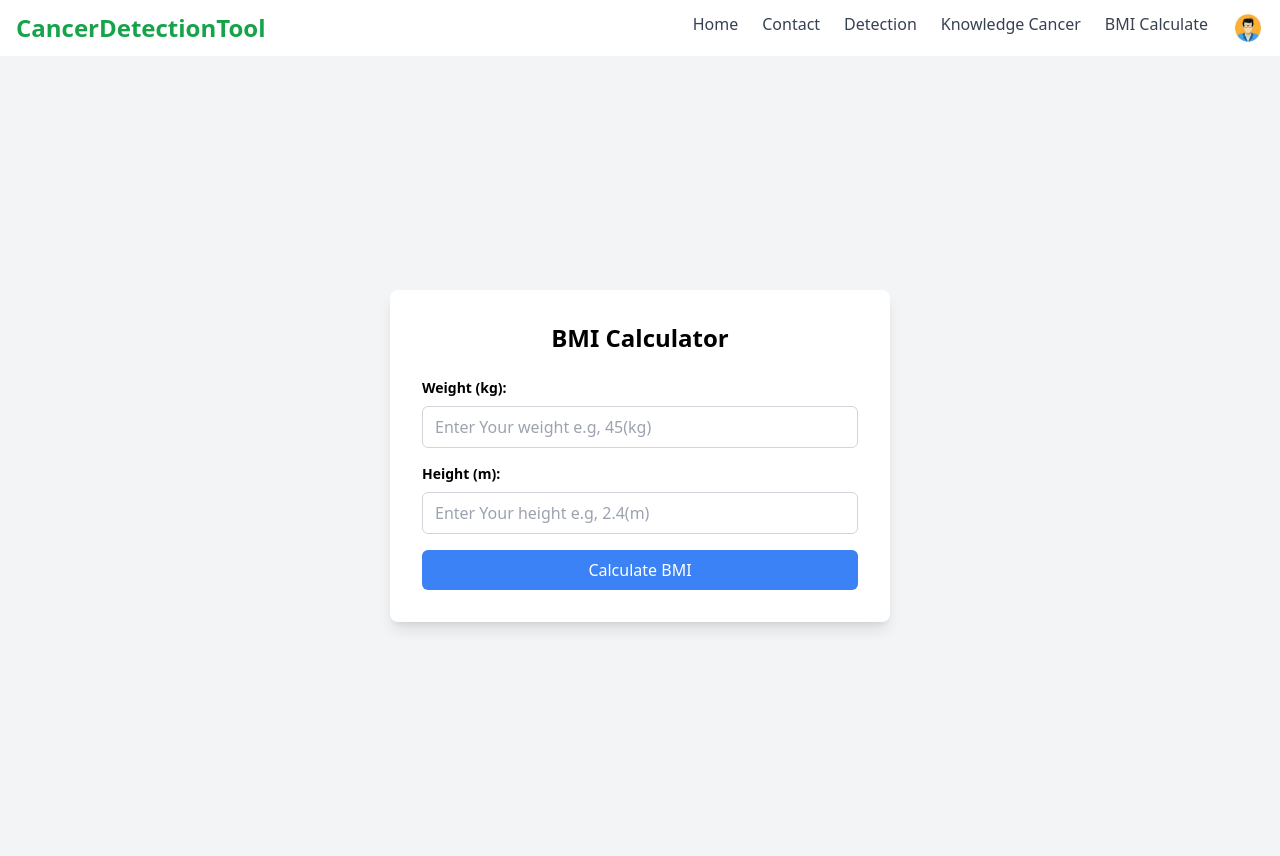
After one commit to Atiar-Rahman/Symtom_based_Cancer_detection, a Django app: page /tools/bmi/ in a window 1280 px wide. The commit adds this page. Run offline with Django 5.2, Linux system fonts and the light colour scheme; some libraries are stand-ins or nearby versions.

Commit message:
added bmi calulator

```diff
--- /dev/null
+++ b/tools/templates/Bmi.html
@@ -0,0 +1,52 @@
+{% extends "base.html" %}
+{% block content %}
+<div class="bg-gray-100 flex justify-center items-center h-screen">
+
+    <!-- BMI Calculator Form -->
+    <div class="bg-white p-8 rounded-lg shadow-lg md:w-80 lg:w-[500px]">
+        <h2 class="text-2xl font-bold text-center mb-6">BMI Calculator</h2>
+
+        <form id="bmiForm">
+            <div class="mb-4">
+                <label for="weight" class="block text-sm font-semibold mb-2">Weight (kg):</label>
+                <input placeholder="Enter Your weight e.g, 45(kg)" type="number" id="weight" class="w-full px-3 py-2 border border-gray-300 rounded-md focus:outline-none focus:ring-2 focus:ring-blue-500" required>
+            </div>
+
+            <div class="mb-4">
+                <label for="height" class="block text-sm font-semibold mb-2">Height (m):</label>
+                <input placeholder="Enter Your height e.g, 2.4(m)"  type="number" step="0.01" id="height" class="w-full px-3 py-2 border border-gray-300 rounded-md focus:outline-none focus:ring-2 focus:ring-blue-500" required>
+            </div>
+
+            <button type="submit" class="w-full py-2 bg-blue-500 text-white rounded-md hover:bg-blue-600">Calculate BMI</button>
+        </form>
+
+        <div id="bmiResult" class="mt-6 text-center hidden">
+            <h3 class="text-xl font-semibold">Your BMI is:</h3>
+            <p id="bmiValue" class="text-3xl font-bold"></p>
+        </div>
+    </div>
+
+    <script>
+        // Calculate BMI and display result
+        document.getElementById('bmiForm').addEventListener('submit', function(e) {
+            e.preventDefault();
+
+            const weight = parseFloat(document.getElementById('weight').value);
+            const height = parseFloat(document.getElementById('height').value);
+
+            if (isNaN(weight) || isNaN(height) || weight <= 0 || height <= 0) {
+                alert('Please enter valid values for both weight and height.');
+                return;
+            }
+
+            const bmi = weight / (height * height);  // BMI formula: weight / height^2
+            const bmiValueElement = document.getElementById('bmiValue');
+            const bmiResultElement = document.getElementById('bmiResult');
+
+            bmiValueElement.textContent = bmi.toFixed(2);
+            bmiResultElement.classList.remove('hidden');
+        });
+    </script>
+
+</div>
+{% endblock content %}
--- a/tools/templates/navbar.html
+++ b/tools/templates/navbar.html
@@ -16,6 +16,7 @@
         <li><a href="{% url 'contact' %}" class="text-gray-700 hover:text-green-600 font-medium">Contact</a></li>
         <li><a href="{% url 'detection' %}" class="text-gray-700 hover:text-green-600 font-medium">Detection</a></li>
         <li><a href="{% url 'knowledge' %}" class="text-gray-700 hover:text-green-600 font-medium">Knowledge Cancer</a></li>
+        <li><a href="{% url 'bmi' %}" class="text-gray-700 hover:text-green-600 font-medium">BMI Calculate</a></li>
         <li><a href="#"><img class='w-8 h-8 rounded-full' src="{% static 'images/avator.jpeg' %}" alt="profile logo"></a></li>
       </ul>
     </div>
--- a/tools/urls.py
+++ b/tools/urls.py
@@ -1,5 +1,5 @@
 from django.urls import path
-from tools.views import Home,Detection,Knowledge,Contact,Breast_blog,Lung_blog,Liver_blog
+from tools.views import Home,Detection,Knowledge,Contact,Breast_blog,Lung_blog,Liver_blog,BMI_Calculate
 
 urlpatterns = [
     path('detection/',Detection,name='detection'),
@@ -8,4 +8,5 @@ urlpatterns = [
     path('breast_blog/',Breast_blog,name = 'breast'),
     path('lung_blog/',Lung_blog,name = 'lung'),
     path('liver_blog/',Liver_blog,name = 'liver'),
+    path('bmi/',BMI_Calculate,name = 'bmi'),
 ]
--- a/tools/views.py
+++ b/tools/views.py
@@ -18,6 +18,8 @@ def Lung_blog(request):
     return render(request,'lung_blog.html')
 def Liver_blog(request):
     return render(request,'liver_blog.html')
+def BMI_Calculate(request):
+    return render(request,'Bmi.html')
 
 
 def Predict_Lung_Cancer(model,user_data):
```
